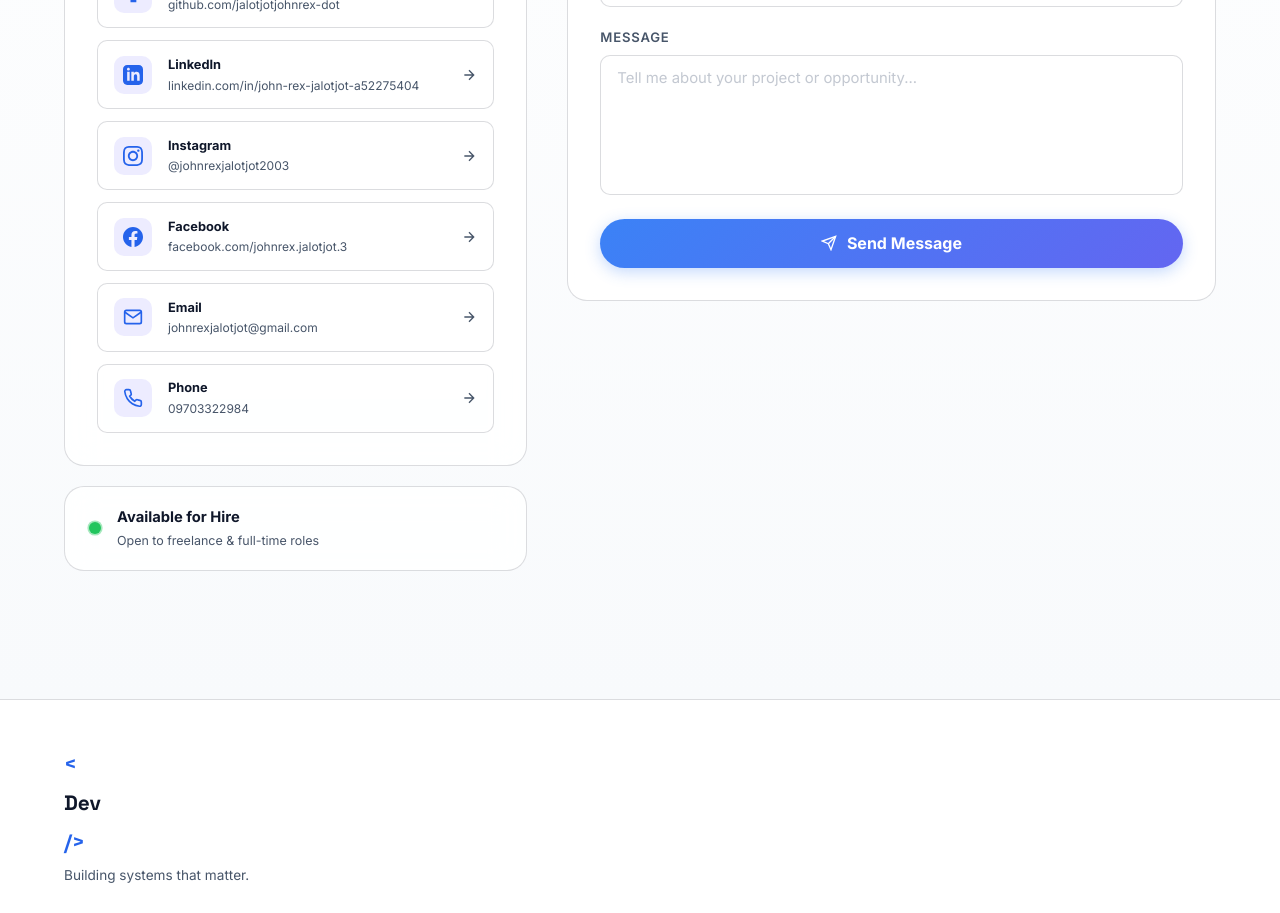
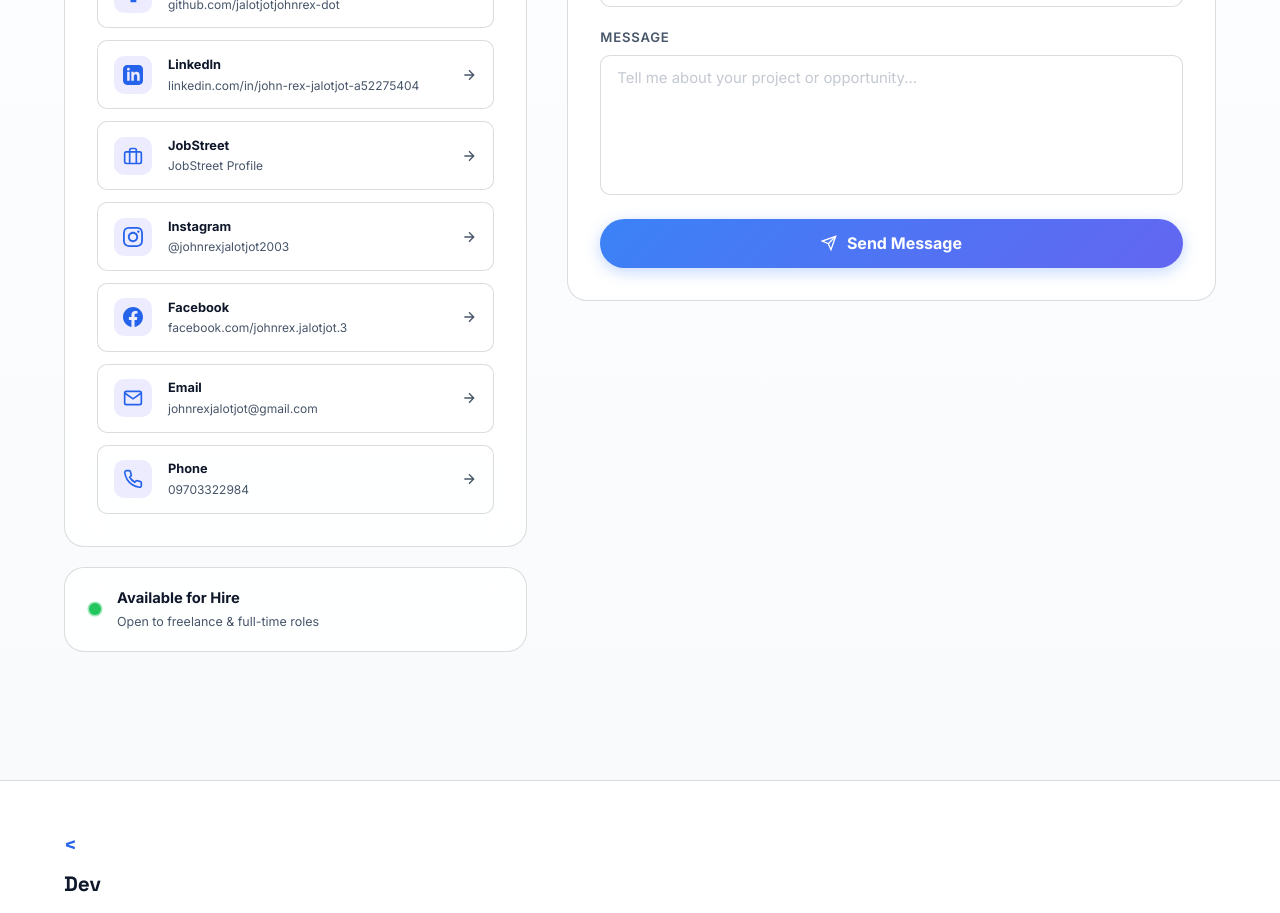
Before and after one commit to jalotjotjohnrex-dot/portfolio-jalotjot, a React (Vite) app: page / in a window 1280 px wide. Shown: the part 6780-7693 px from the top of the page. Built offline with nearby package versions, Linux system fonts and the light colour scheme.

Commit message:
fix and add contact info jobstreet account

```diff
--- a/src/components/Contact/Contact.jsx
+++ b/src/components/Contact/Contact.jsx
@@ -21,6 +21,17 @@ const socials = [
     label: 'LinkedIn',
     href:  'https://www.linkedin.com/in/john-rex-jalotjot-a52275404',
     value: 'linkedin.com/in/john-rex-jalotjot-a52275404',
+  },
+  {
+    icon: (
+      <svg viewBox="0 0 24 24" fill="none" stroke="currentColor" strokeWidth="2" width="20" height="20">
+        <rect x="2" y="7" width="20" height="14" rx="2" ry="2"/>
+        <path d="M16 21V5a2 2 0 0 0-2-2h-4a2 2 0 0 0-2 2v16"/>
+      </svg>
+    ),
+    label: 'JobStreet',
+    href:  'https://ph.jobstreet.com/profile/me',
+    value: 'JobStreet Profile',
   },
   {
     icon: (
```
